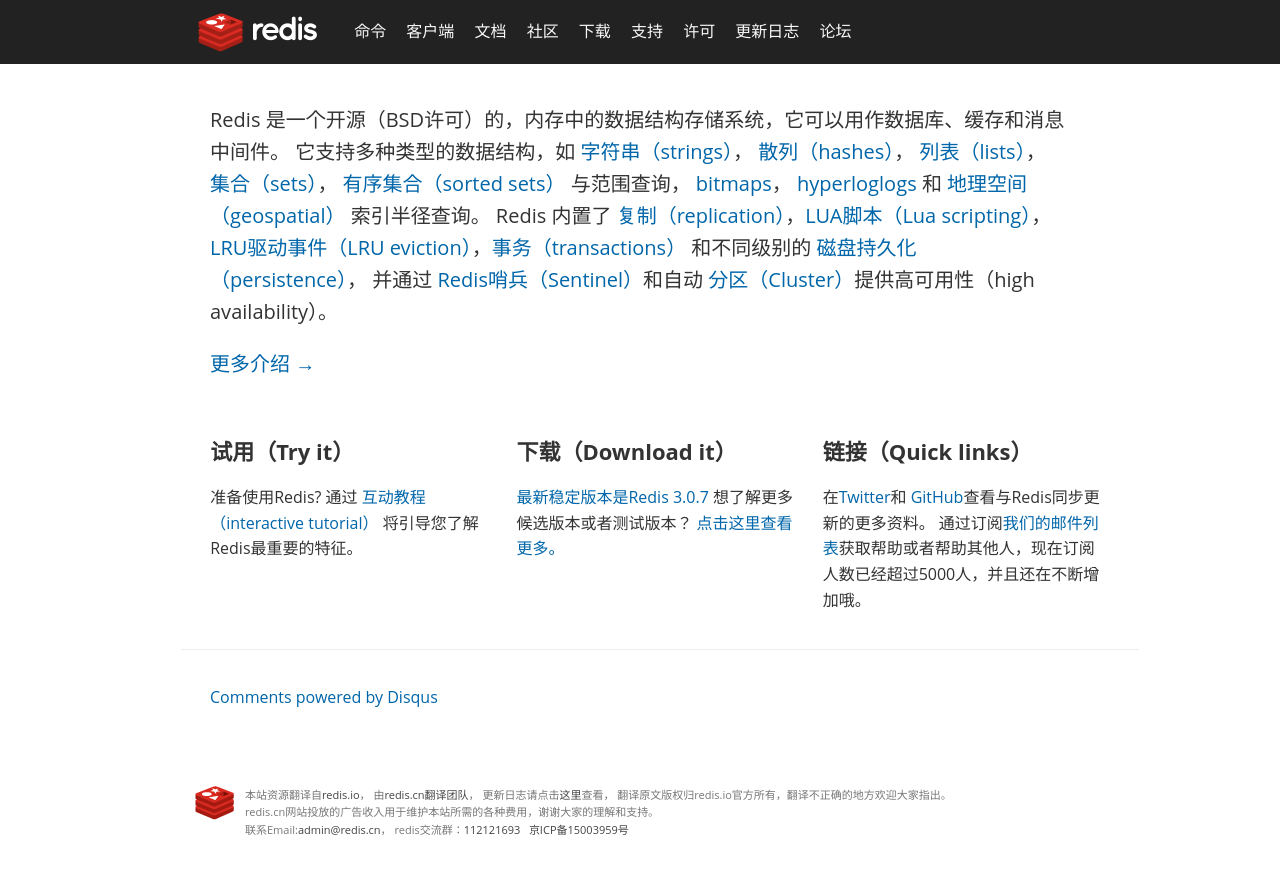
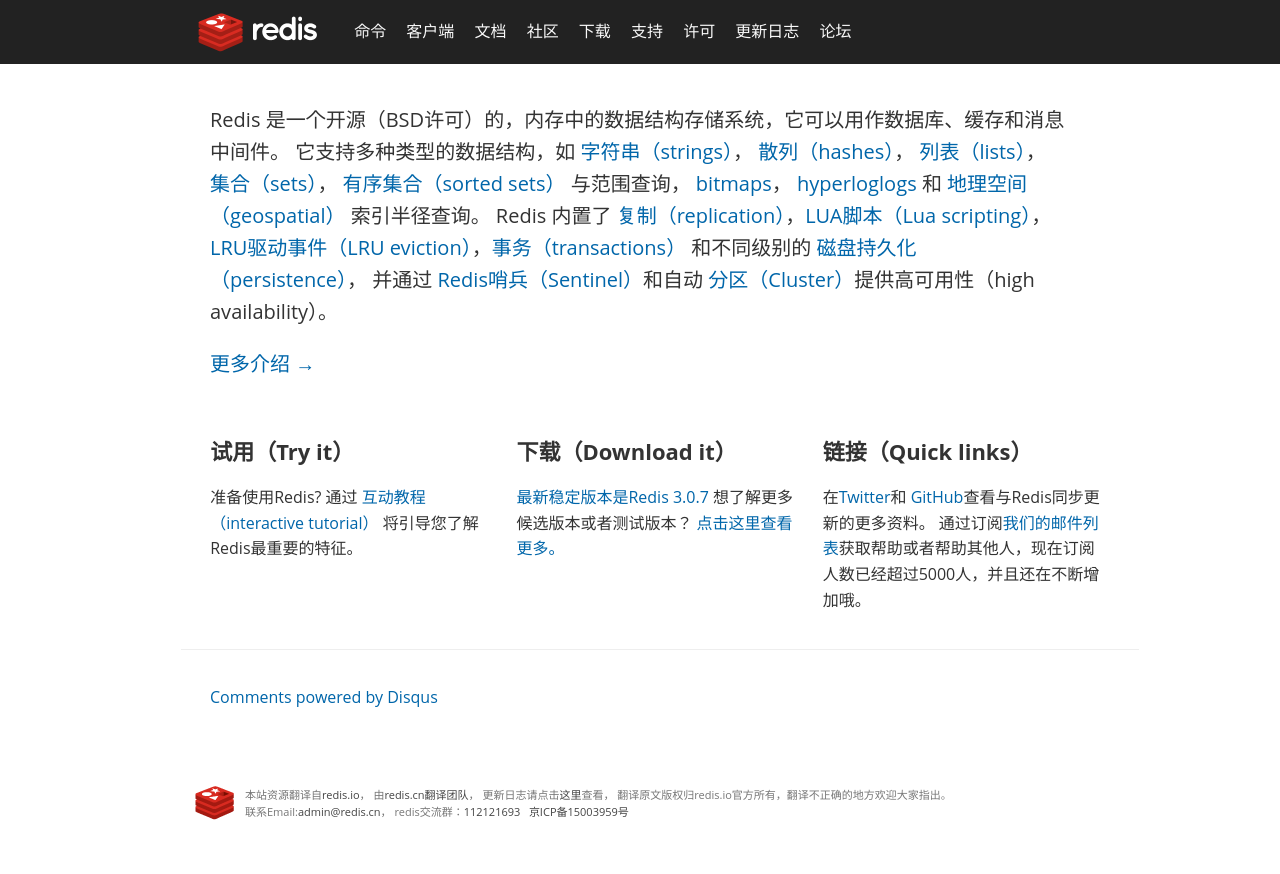
Before and after one commit to rediscn/rediscn, a Jekyll site: the page built from index.html, in a window 1280 px wide. Shown: the top 874 px of the page. Built offline with Jekyll 4.4.1, drawn with Linux system fonts in a browser that asks for light colours; comment, search, counter and statistics services are not loaded.

Commit message:
删除底部内容

```diff
--- a/_includes/footer.html
+++ b/_includes/footer.html
@@ -30,7 +30,6 @@
 					由<a href="/aboutus.html">redis.cn翻译团队</a>，
 					更新日志请点击<a href="/update.html">这里</a>查看，
 					翻译原文版权归redis.io官方所有，翻译不正确的地方欢迎大家指出。<br>
-					redis.cn网站投放的广告收入用于维护本站所需的各种费用，谢谢大家的理解和支持。<br>
 					联系Email:<a href="mailto:admin@redis.cn">admin@redis.cn</a>，
 					redis交流群：<a href="#">112121693</a> &nbsp;
 					<a href="http://www.miibeian.gov.cn">京ICP备15003959号</a> &nbsp;
```
